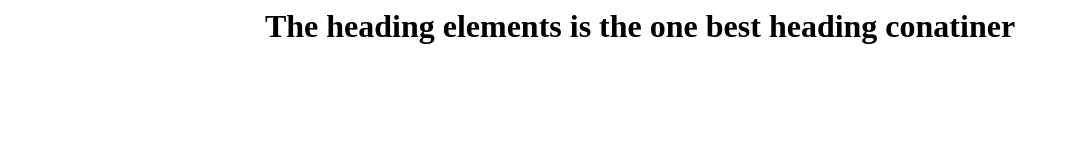
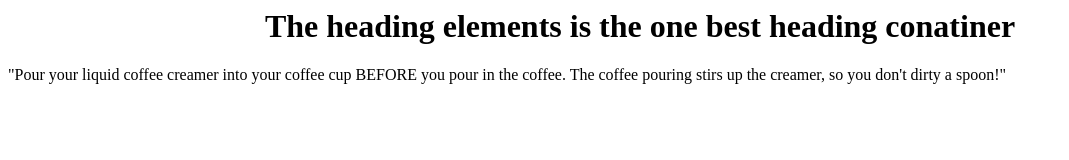
Before and after one commit to RanjithaJegan/HTMLActorPage, a plain HTML site: page index.html in a window 1280 px wide. Shown: the whole page, without its empty margins (0-1069 px from the left). Drawn offline with Linux system fonts and the light colour scheme.

Commit message:
add the para

```diff
--- a/index.html
+++ b/index.html
@@ -1,2 +1,7 @@
-<center><h1>The heading elements is the one best heading conatiner</h1> </center>
+<center>
+    <h1>The heading elements is the one best heading conatiner</h1>
+</center>
 </hr>
+<p>
+    "Pour your liquid coffee creamer into your coffee cup BEFORE you pour in the coffee. The coffee pouring stirs up the creamer, so you don't dirty a spoon!"
+</p>
```
